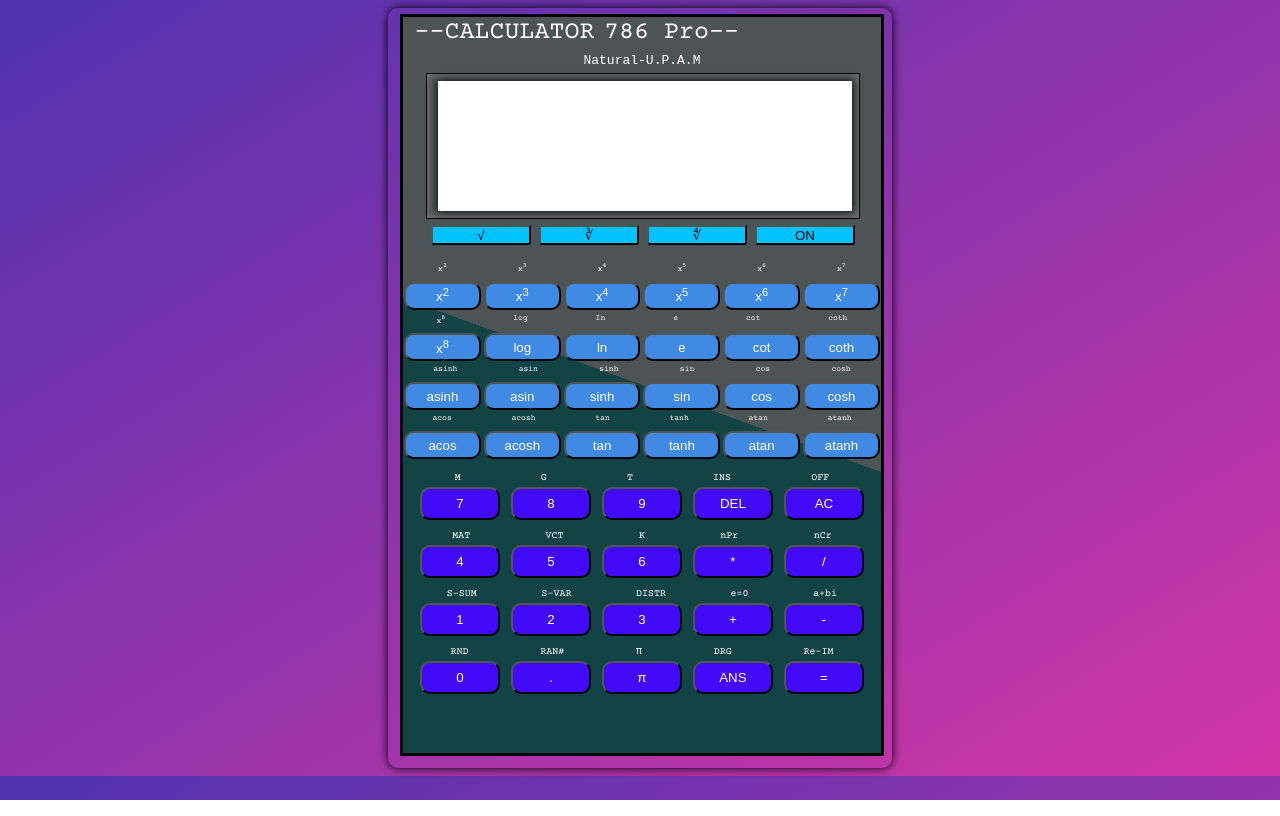
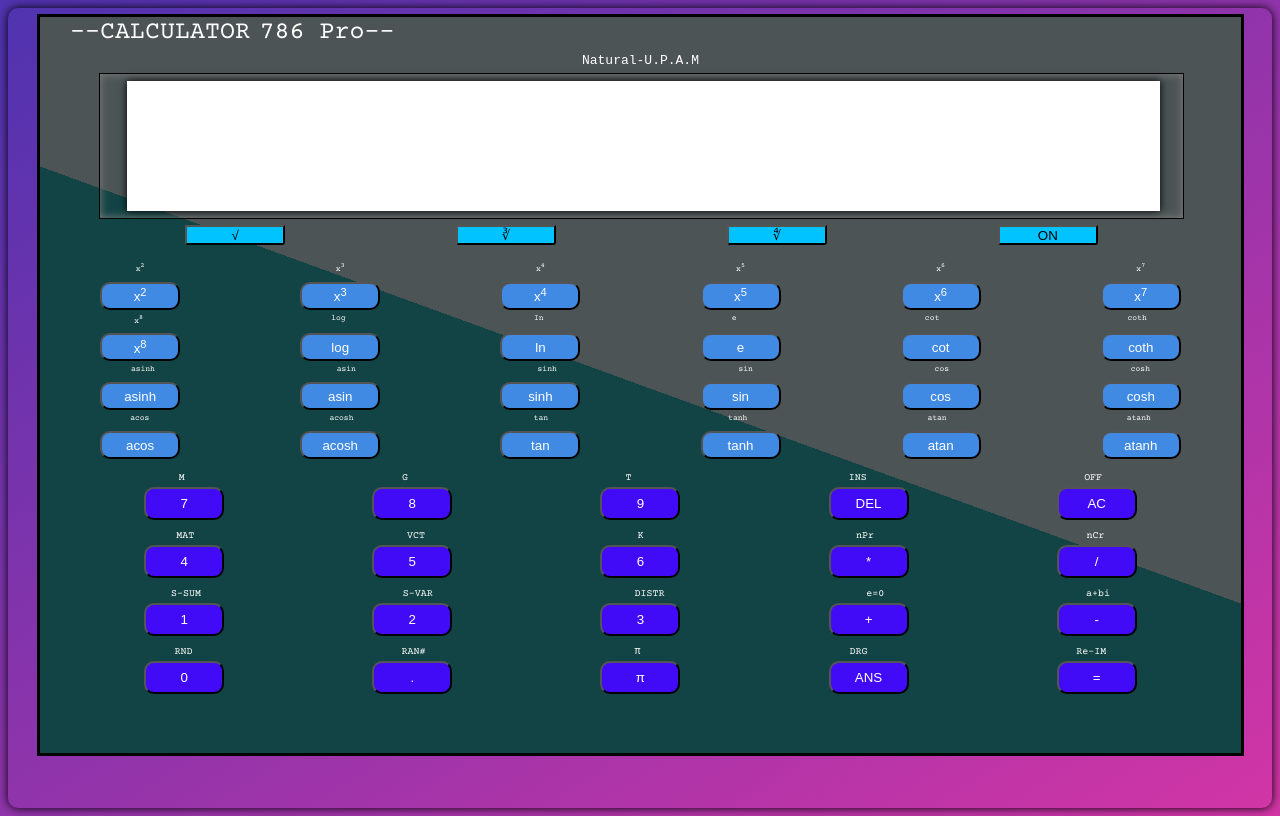
Before and after one commit to Miscellaneous786/SCIENTIFIC-CALCULATOR-786, a plain HTML site: page index.html in a window 1280 px wide. Drawn offline with nearby package versions, Linux system fonts and the light colour scheme.

Commit message:
style.css

```diff
--- a/style.css
+++ b/style.css
@@ -6,9 +6,9 @@ body{
   }
 
 .main-box{
-    width: 95%px;
+    width: 100vw;
     box-shadow: 0 0 10px rgb(0, 0, 0), inset 0 0 10px rgba(0, 0, 0, 0);
-    height: 95vh;
+    height: 100vh;
     display: flex;
     font-weight: 500;
     border-bottom-left-radius: 10px;
```
